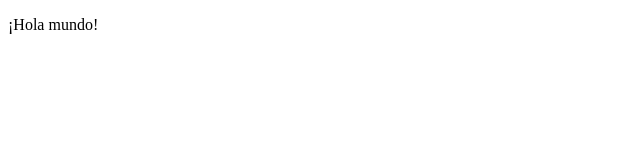
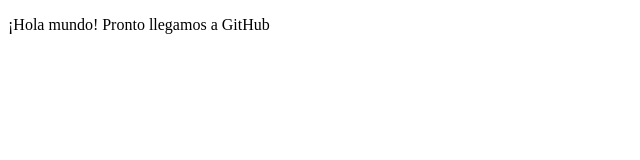
Before and after one commit to JRarranz/Prueba_Repositorio, a plain HTML site: page index.html in a window 1280 px wide. Shown: the whole page, without its empty margins (0-640 px from the left). Drawn offline with Linux system fonts and the light colour scheme.

Commit message:
Mensaje expandido

```diff
--- a/index.html
+++ b/index.html
@@ -5,7 +5,7 @@
   </head>
 
   <body>
-    <p>¡Hola mundo!</p>
+    <p>¡Hola mundo! Pronto llegamos a GitHub</p>
   </body>
 
 </html>
```
